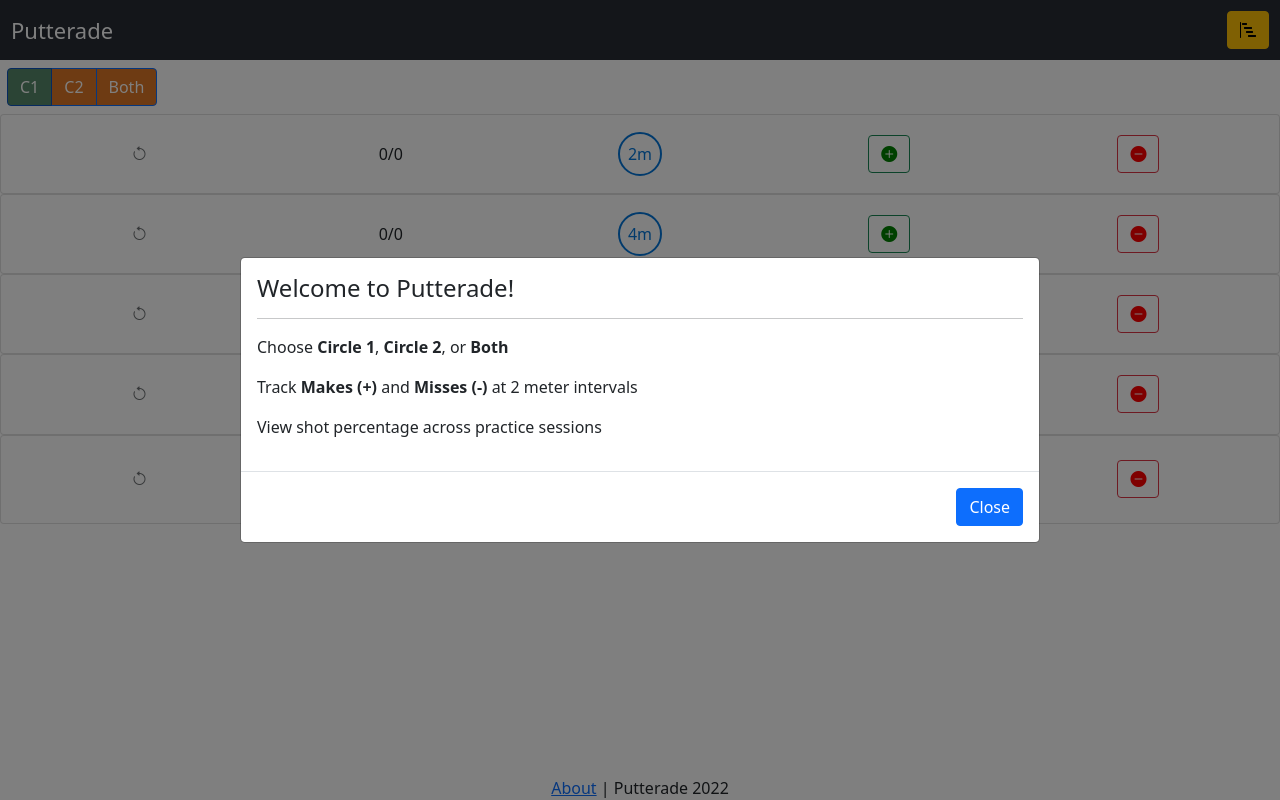
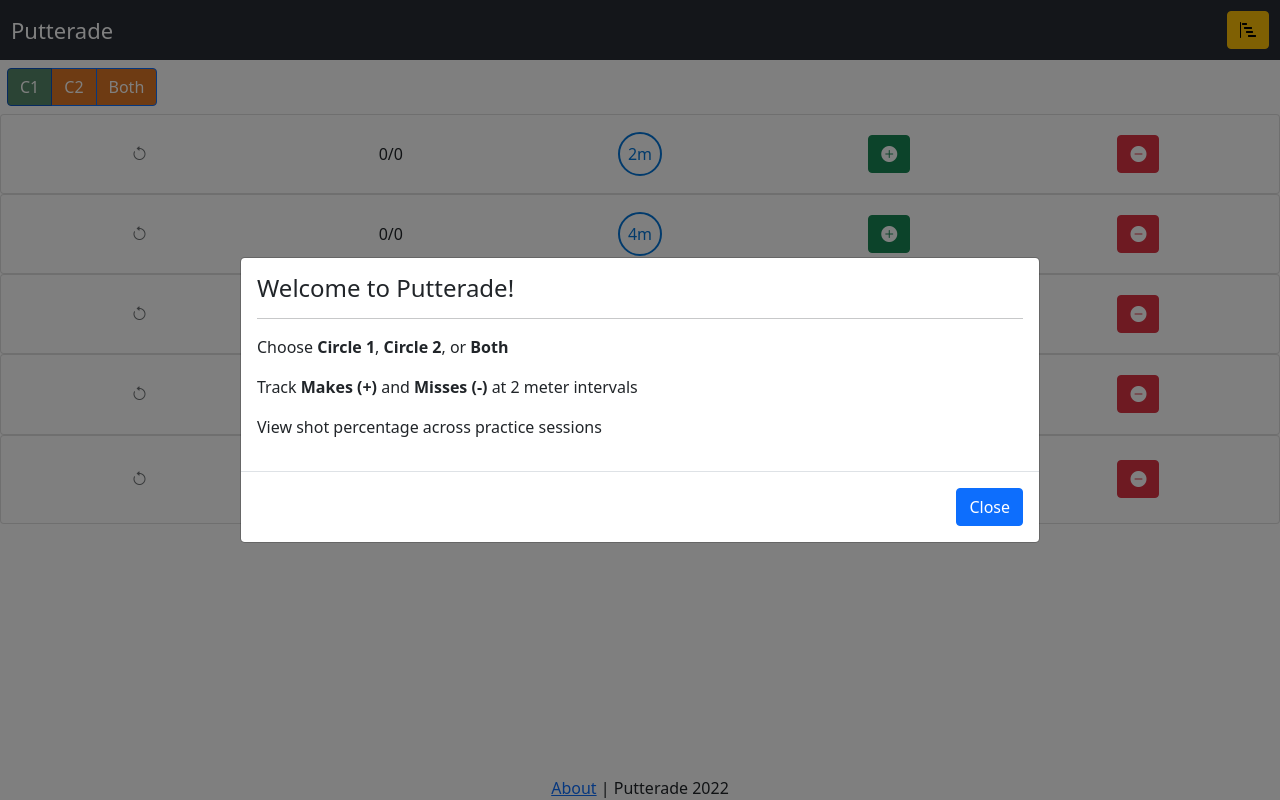
Before and after one commit to zacarey/putterade, a React (Create React App) app: page / in a window 1280 px wide. Built offline with nearby package versions, Linux system fonts and the light colour scheme.

Commit message:
updated btn

```diff
--- a/src/ShotInterval.js
+++ b/src/ShotInterval.js
@@ -76,13 +76,13 @@ function ShotInterval(props) {
                 </span>
               </td>
               <td className="shot-item">
-                <Button variant="outline-success" onClick={addMake}>
-                  <i className="btn-icon-add bi bi-plus-circle-fill"></i>
+                <Button variant="success" onClick={addMake}>
+                  <i className="bi bi-plus-circle-fill"></i>
                 </Button>
               </td>
               <td className="shot-item">
-                <Button variant="outline-danger" onClick={addMiss}>
-                  <i className="btn-icon-minus bi bi-dash-circle-fill"></i>
+                <Button variant="danger" onClick={addMiss}>
+                  <i className="bi bi-dash-circle-fill"></i>
                 </Button>
               </td>
             </tr>
```
